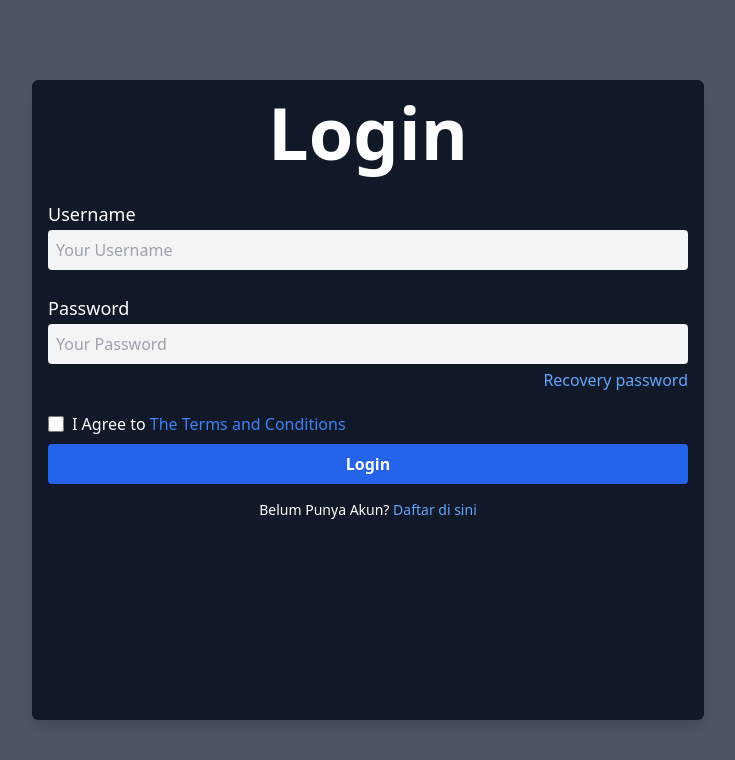
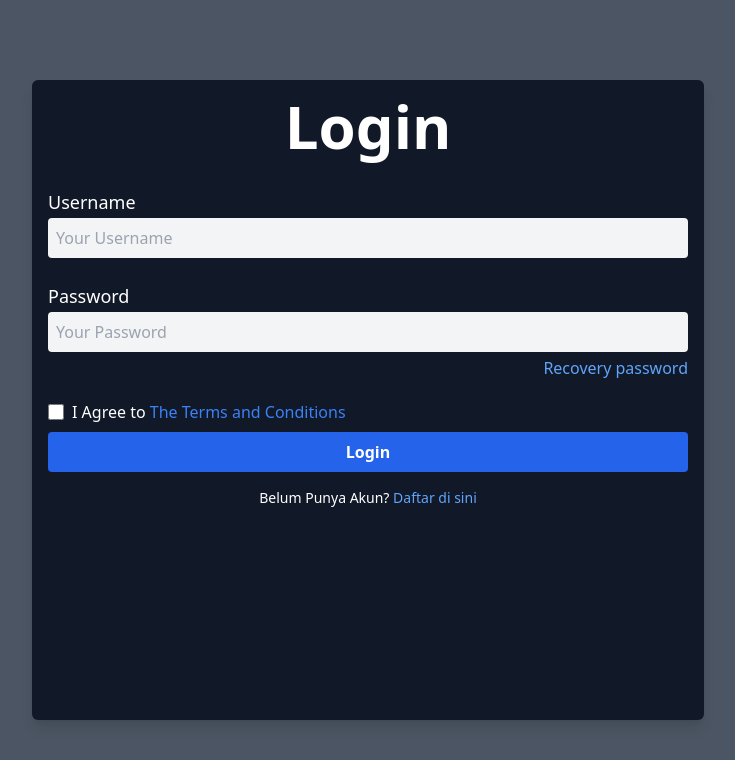
Before and after one commit to ShodiqImawan/Learn-Tailwindcss, a website: page public/index.html in a window 1280 px wide. Shown: the whole page, without its empty margins (272-1007 px from the left). Drawn offline with Linux system fonts and the light colour scheme.

Commit message:
Update 1.8.1

```diff
--- a/public/index.html
+++ b/public/index.html
@@ -9,7 +9,7 @@
   <body class="min-h-screen bg-gray-600 bg-no-repeat">
     <div class="w-full flex justify-center min-h-screen">
       <div class="my-20 bg-gray-900 max-w-2xl w-full rounded-md text-white shadow-lg mx-8">
-        <h2 class="text-center text-3xl md:text-5xl sm:text-4xl lg:text-7xl font-bold mb-8 mt-4">Login</h2>
+        <h2 class="text-center text-2xl md:text-4xl sm:text-3xl lg:text-6xl font-bold mb-8 mt-4">Login</h2>
         <form action="#" method="POST" class="mx-4">
 
           <!-- Username -->
```
Also changed, not shown: public/output.css.
